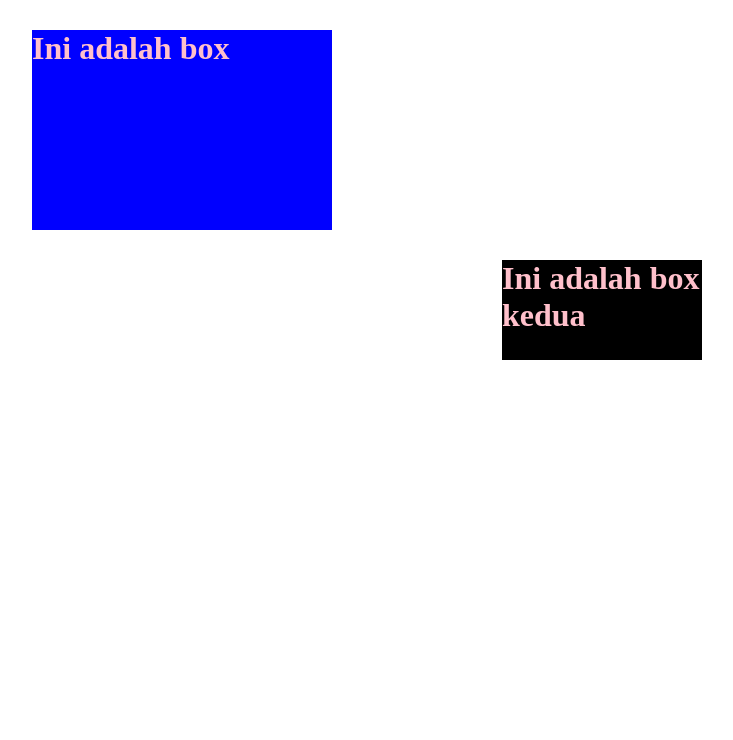
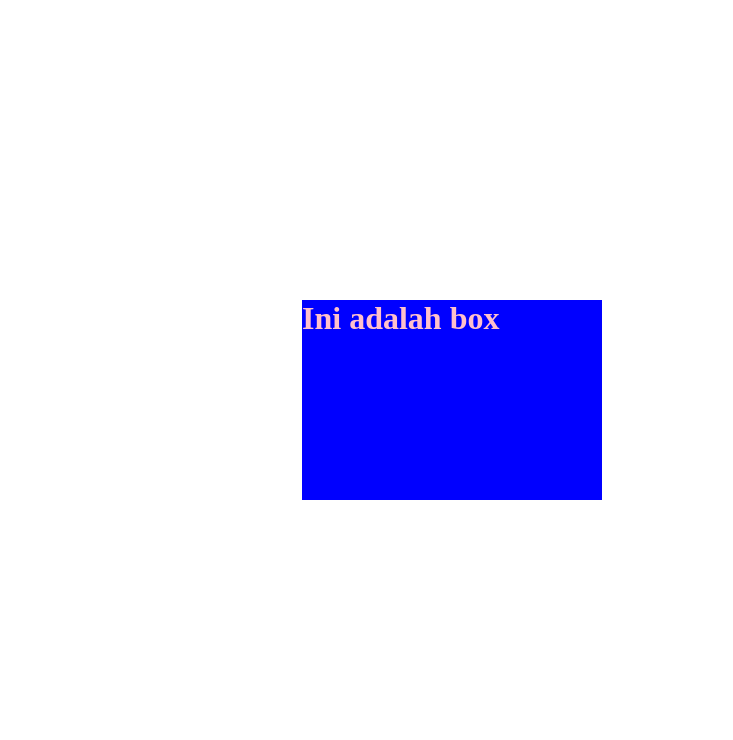
Before and after one commit to jsofiah/webprogramming, a PHP site: page / in a window 1280 px wide. Shown: the top 740 px of the page, without its empty margins (6-739 px from the left). Before the commit the page ends 360 px from the top, so only its background shows below. Run offline with PHP 8.4, Linux system fonts and the light colour scheme.

Commit message:
Praktikum 6 No (

```diff
--- a/jobsheet_2/styleMargin.css
+++ b/jobsheet_2/styleMargin.css
@@ -6,7 +6,7 @@ h1{
     background: blue;
     height: 200px;
     width: 300px;
-    margin: 30px;
+    margin: 300px;
 }
 
 .box-dua{
```
